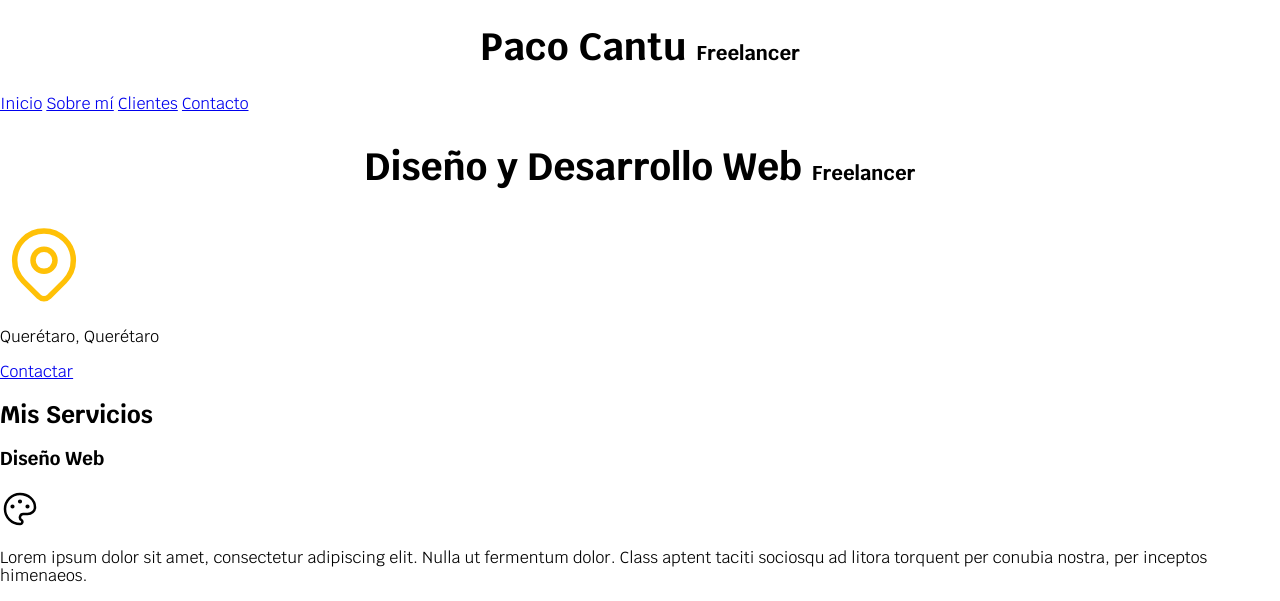
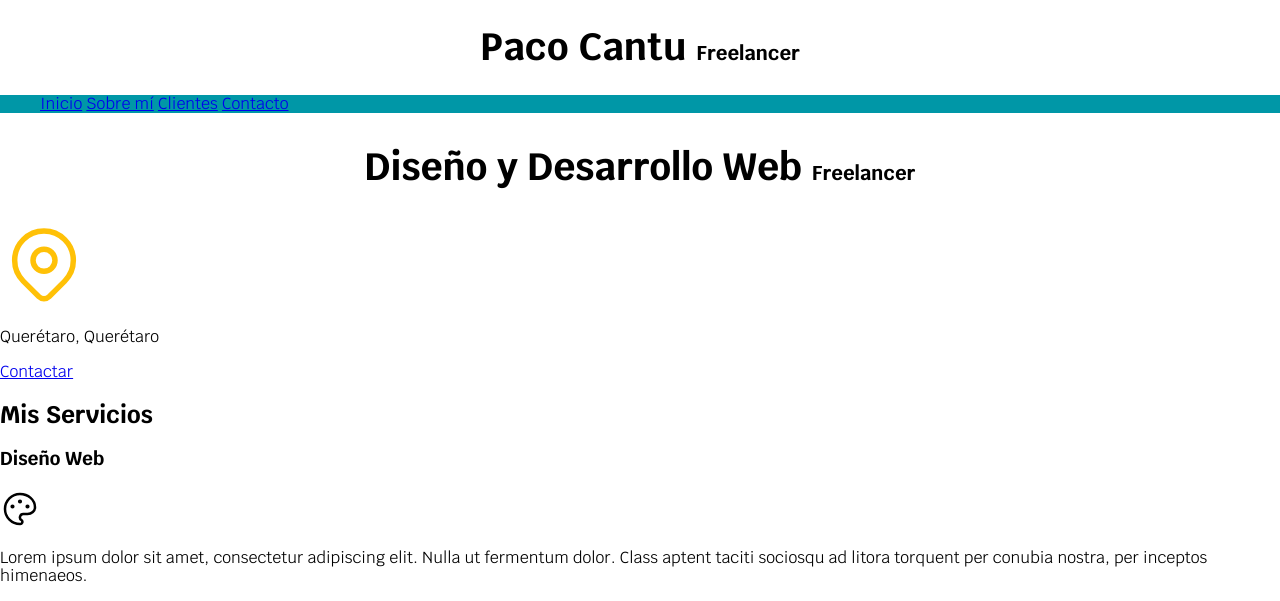
Before and after one commit to pafra2694/inicio_freelancer, a plain HTML site: page freelancer_inicio/index.html in a window 1280 px wide. Shown: the top 601 px of the page. Drawn offline with Linux system fonts and the light colour scheme.

Commit message:
se agregaron algunas líneas de código en css para dar estilo a nav

```diff
--- a/freelancer_inicio/css/styles.css
+++ b/freelancer_inicio/css/styles.css
@@ -20,3 +20,19 @@ body{
 .titulo  span{
     font-size: 2rem;
 }
+
+.contenedor{
+    width: 120rem;
+    margin: 0 auto;
+}
+
+.nav-bg{
+    background-color: var(--secundario);
+}
+
+.navegacion-principal{
+    background-color: var(--secundario);
+}
+.navegacion-principal a{
+
+}
--- a/freelancer_inicio/index.html
+++ b/freelancer_inicio/index.html
@@ -16,12 +16,14 @@
         <h1 class="titulo">Paco Cantu <span>Freelancer</span></h1>
     </header>
 
-    <nav>
-        <a href="#">Inicio</a>
-        <a href="#">Sobre mí</a>
-        <a href="#">Clientes</a>
-        <a href="#">Contacto</a>
-    </nav>
+    <div class="nav-bg">
+        <nav class="navegacion-principal contenedor">
+            <a href="#">Inicio</a>
+            <a href="#">Sobre mí</a>
+            <a href="#">Clientes</a>
+            <a href="#">Contacto</a>
+        </nav>
+    </div>
 
     <section>
         <h2 class="titulo">Diseño y Desarrollo Web <span>Freelancer</span> </h2>
```
